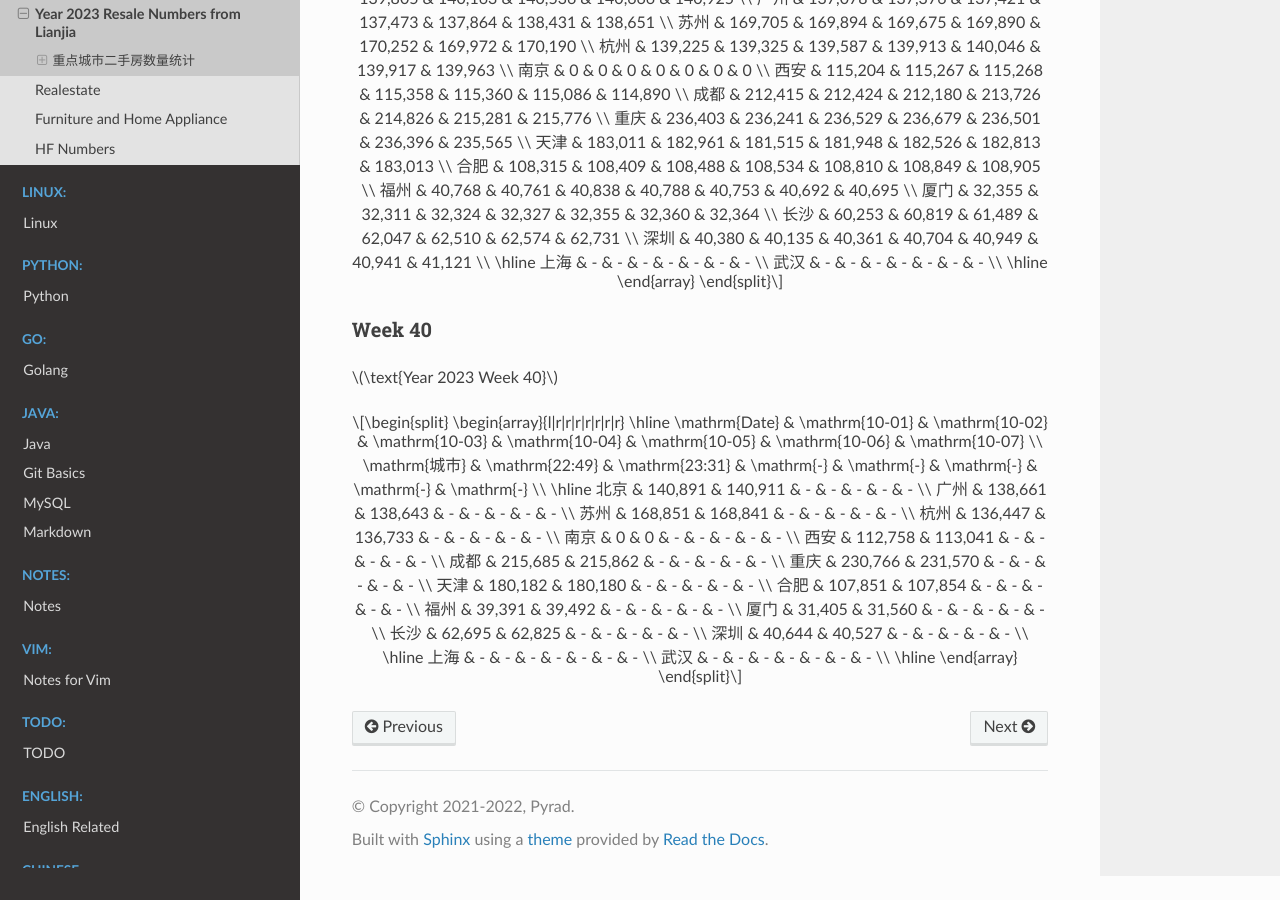
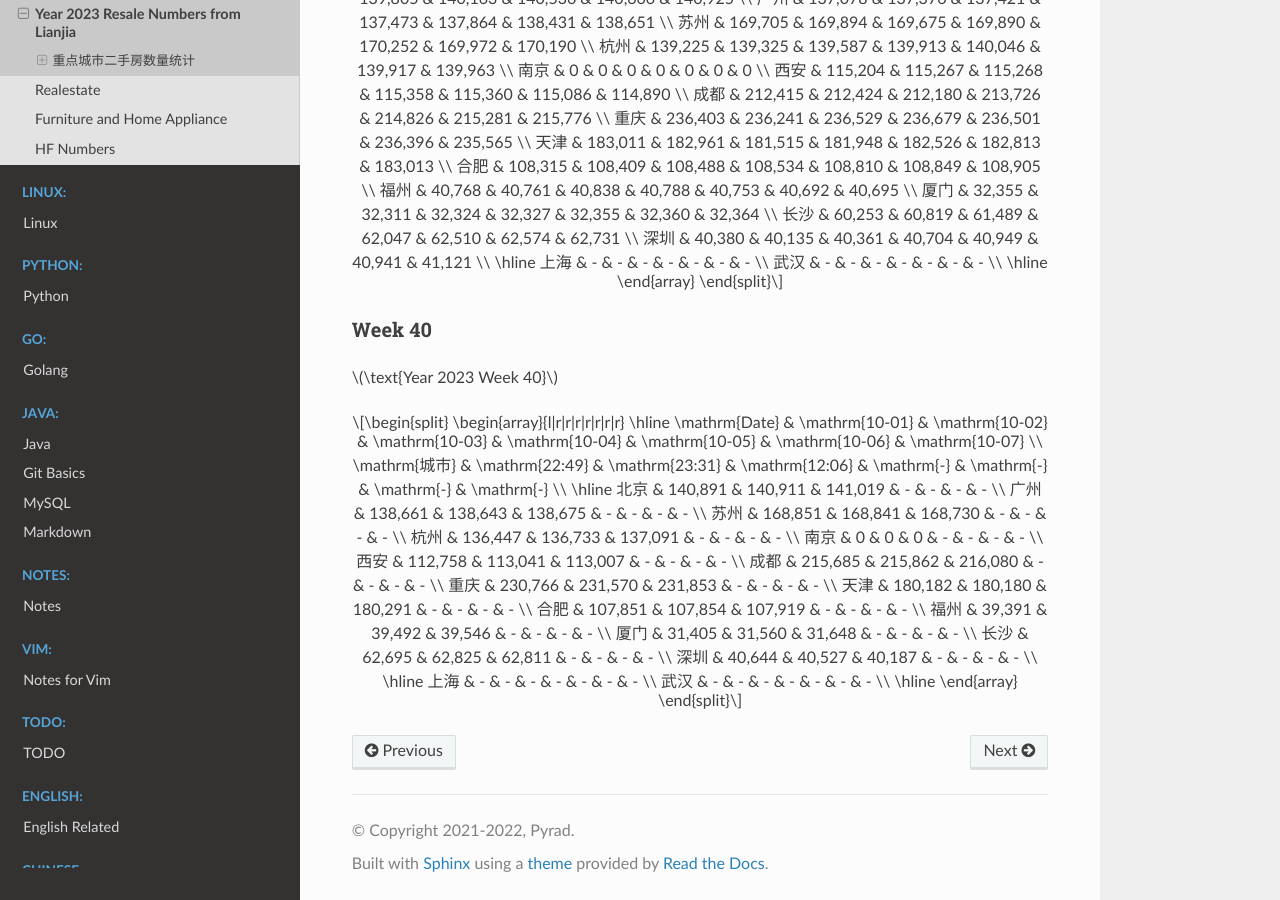
Before and after one commit to Pyrad/pyradnotes, a Sphinx documentation site: the page built from source/RealEstate/resalenumbers2023.md, in a window 1280 px wide and 900 px high, scrolled down 15021 px. Built offline with Sphinx 7.4.7 and the Read the Docs theme 2.0.0, drawn with Linux system fonts in a browser that asks for light colours; a script that is not in the unit is left out.

Commit message:
Realestate Update resale numbers 2023-10-03 12:06

```diff
--- a/source/RealEstate/resalenumbers2023.md
+++ b/source/RealEstate/resalenumbers2023.md
@@ -994,22 +994,22 @@ $$
 \begin{array}{l|r|r|r|r|r|r|r}
 \hline
 \mathrm{Date} & \mathrm{10-01} & \mathrm{10-02} & \mathrm{10-03} & \mathrm{10-04} & \mathrm{10-05} & \mathrm{10-06} & \mathrm{10-07} \\
-\mathrm{城市} & \mathrm{22:49} & \mathrm{23:31} & \mathrm{-} & \mathrm{-} & \mathrm{-} & \mathrm{-} & \mathrm{-} \\
+\mathrm{城市} & \mathrm{22:49} & \mathrm{23:31} & \mathrm{12:06} & \mathrm{-} & \mathrm{-} & \mathrm{-} & \mathrm{-} \\
 \hline
-北京 & 140,891 & 140,911 & - & - & - & - & - \\
-广州 & 138,661 & 138,643 & - & - & - & - & - \\
-苏州 & 168,851 & 168,841 & - & - & - & - & - \\
-杭州 & 136,447 & 136,733 & - & - & - & - & - \\
-南京 & 0 & 0 & - & - & - & - & - \\
-西安 & 112,758 & 113,041 & - & - & - & - & - \\
-成都 & 215,685 & 215,862 & - & - & - & - & - \\
-重庆 & 230,766 & 231,570 & - & - & - & - & - \\
-天津 & 180,182 & 180,180 & - & - & - & - & - \\
-合肥 & 107,851 & 107,854 & - & - & - & - & - \\
-福州 & 39,391 & 39,492 & - & - & - & - & - \\
-厦门 & 31,405 & 31,560 & - & - & - & - & - \\
-长沙 & 62,695 & 62,825 & - & - & - & - & - \\
-深圳 & 40,644 & 40,527 & - & - & - & - & - \\
+北京 & 140,891 & 140,911 & 141,019 & - & - & - & - \\
+广州 & 138,661 & 138,643 & 138,675 & - & - & - & - \\
+苏州 & 168,851 & 168,841 & 168,730 & - & - & - & - \\
+杭州 & 136,447 & 136,733 & 137,091 & - & - & - & - \\
+南京 & 0 & 0 & 0 & - & - & - & - \\
+西安 & 112,758 & 113,041 & 113,007 & - & - & - & - \\
+成都 & 215,685 & 215,862 & 216,080 & - & - & - & - \\
+重庆 & 230,766 & 231,570 & 231,853 & - & - & - & - \\
+天津 & 180,182 & 180,180 & 180,291 & - & - & - & - \\
+合肥 & 107,851 & 107,854 & 107,919 & - & - & - & - \\
+福州 & 39,391 & 39,492 & 39,546 & - & - & - & - \\
+厦门 & 31,405 & 31,560 & 31,648 & - & - & - & - \\
+长沙 & 62,695 & 62,825 & 62,811 & - & - & - & - \\
+深圳 & 40,644 & 40,527 & 40,187 & - & - & - & - \\
 \hline
 上海 & - & - & - & - & - & - & - \\
 武汉 & - & - & - & - & - & - & - \\
```
Also changed, not shown: 1 other file.
